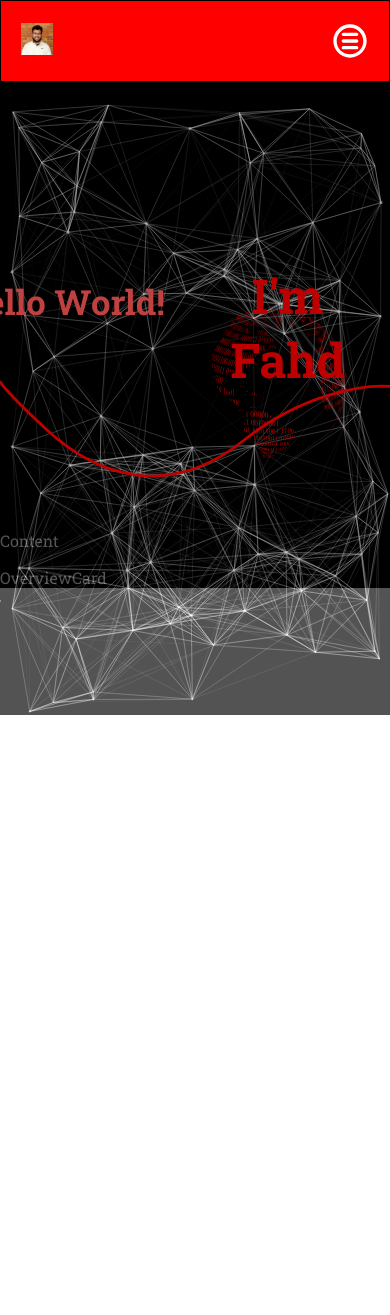
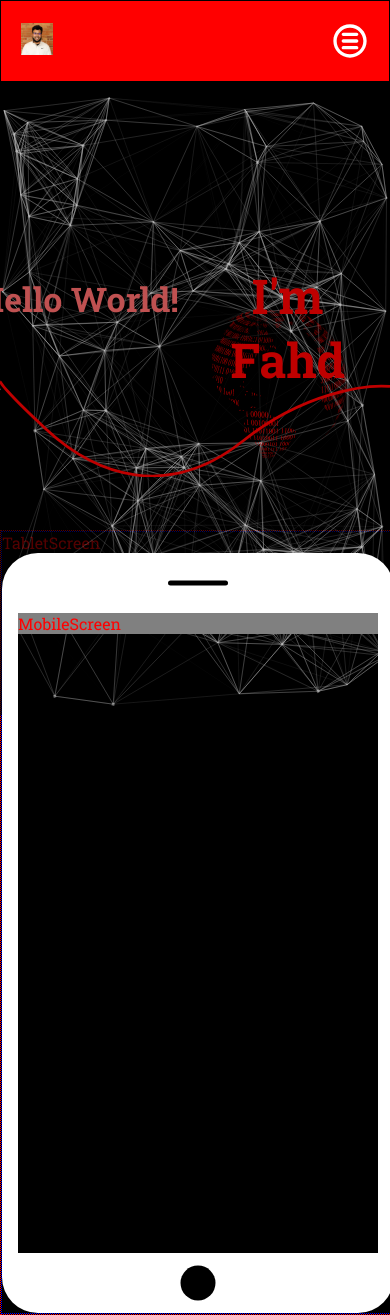
Before and after one commit to Fahd-M/personal-site, a React (Create React App) app: page / in a window 390 px wide. Before the commit the page ends 844 px from the top, so only its background shows below. Built offline with nearby package versions, Linux system fonts and the light colour scheme.

Commit message:
start of mobile and tablet screen section ready to add icons

```diff
--- a/src/components/Content/Content.js
+++ b/src/components/Content/Content.js
@@ -1,13 +1,21 @@
-import React from 'react'
-import OverviewCard from '../../components/OverviewCard/OverviewCard';
+import React from "react";
+import MobileScreen from "../MobileScreen/MobileScreen";
+import TabletScreen from "../TabletScreen/TabletScreen";
+import "./Content.scss";
 
 function Content() {
   return (
     <>
-    <div>Content</div>
-    <OverviewCard />
+      <div className="content__container">
+        <div className="content__device">
+          {/* add ternary operator for which screen to show based on screen width or use scss */}
+          <TabletScreen />
+          <MobileScreen />
+        </div>
+        {/* START BUTTON HERE LATER + ANIMATION */}
+      </div>
     </>
-  )
+  );
 }
 
-export default Content
+export default Content;
--- /dev/null
+++ b/src/components/Content/Content.scss
@@ -0,0 +1,21 @@
+@use "../../styles/partials/mixins" as *;
+@use "../../styles/partials/colours" as *;
+@use "../../styles/partials/fonts" as *;
+
+
+.content {
+
+    &__container{
+        margin:0 auto;
+        border:1px dotted red;
+        background-color: black;
+        color:red;
+        @include flexed(column,center,center);
+
+    }
+
+    &__device {
+        margin: 0 auto;
+        border:1px dotted blue;
+    }
+}
--- a/src/components/Hero/Hero.js
+++ b/src/components/Hero/Hero.js
@@ -202,7 +202,7 @@ function Hero() {
         <motion.h1
           initial={{ scale: 1, y:0 }}
           animate={{ scale: 1.5, y:+10 }}
-          transition={{ duration: 3 }}
+          transition={{ duration: 2 }}
           className="hero__title"
         >
           I'm Fahd
--- /dev/null
+++ b/src/components/MobileScreen/MobileScreen.js
@@ -0,0 +1,13 @@
+import React from 'react';
+import './MobileScreen.scss';
+function MobileScreen() {
+  return (
+    <div className='smartphone'>
+        <div className='smartphone__content'>
+            MobileScreen
+        </div>
+    </div>
+  )
+}
+
+export default MobileScreen
--- /dev/null
+++ b/src/components/MobileScreen/MobileScreen.scss
@@ -0,0 +1,53 @@
+@use "../../styles/partials/mixins" as *;
+@use "../../styles/partials/colours" as *;
+@use "../../styles/partials/fonts" as *;
+
+.smartphone {
+    position: relative;
+    width: 360px;
+    height: 640px;
+    margin: auto;
+    border: 16px white solid;
+    border-top-width: 60px;
+    border-bottom-width: 60px;
+    border-radius: 36px;
+
+    &__content {
+        background-color: grey;
+    }
+}
+
+/* The horizontal line on the top of the device */
+.smartphone:before {
+    content: '';
+    display: block;
+    width: 60px;
+    height: 5px;
+    position: absolute;
+    top: -30px;
+    left: 50%;
+    transform: translate(-50%, -50%);
+    background: black;
+    border-radius: 10px;
+  }
+
+  /* The circle on the bottom of the device */
+  .smartphone:after {
+    content: '';
+    display: block;
+    width: 35px;
+    height: 35px;
+    position: absolute;
+    left: 50%;
+    bottom: -65px;
+    transform: translate(-50%, -50%);
+    background: black;
+    border-radius: 50%;
+  }
+
+  /* The screen (or content) of the device */
+  .smartphone .content {
+    width: 360px;
+    height: 640px;
+    background: white;
+  }
--- a/src/components/OverviewCard/OverviewCard.js
+++ /dev/null
@@ -1,9 +0,0 @@
-import React from 'react'
-
-function OverviewCard() {
-  return (
-    <div>OverviewCard</div>
-  )
-}
-
-export default OverviewCard
--- /dev/null
+++ b/src/components/TabletScreen/TabletScreen.js
@@ -0,0 +1,19 @@
+import React from 'react';
+import "./TabletScreen.scss";
+
+function TabletScreen() {
+  return (
+    <>
+      <div className='screen__outer'> TabletScreen
+        <div className='screen__inner'>
+          {/* can use css grid to position each icon? */}
+          {/* multiple components for each icon on screen */}
+        </div>
+      </div>
+
+
+    </>
+  )
+}
+
+export default TabletScreen
--- a/src/pages/Home/Home.scss
+++ b/src/pages/Home/Home.scss
@@ -3,6 +3,8 @@
 @use "../../styles/partials/fonts" as *;
 
 * {
+    font-family:'Roboto Slab';
+    margin:0;
     font-family:'Roboto Slab';
 
 }
@@ -14,8 +16,6 @@
     color:white;
     @include flexed(column, center,flex-start);
     gap:1rem;
-    &__title{
-        font-family:'Roboto Slab';
-    }
+
 
 }
```
Also changed, not shown: src/components/TabletScreen/TabletScreen.scss (added).
